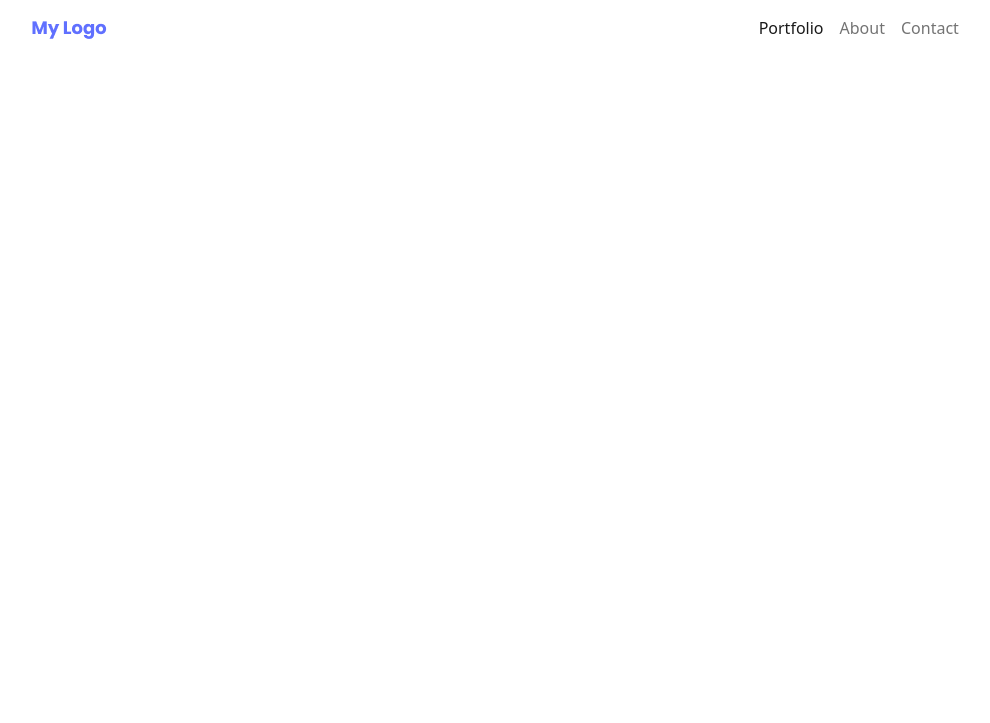
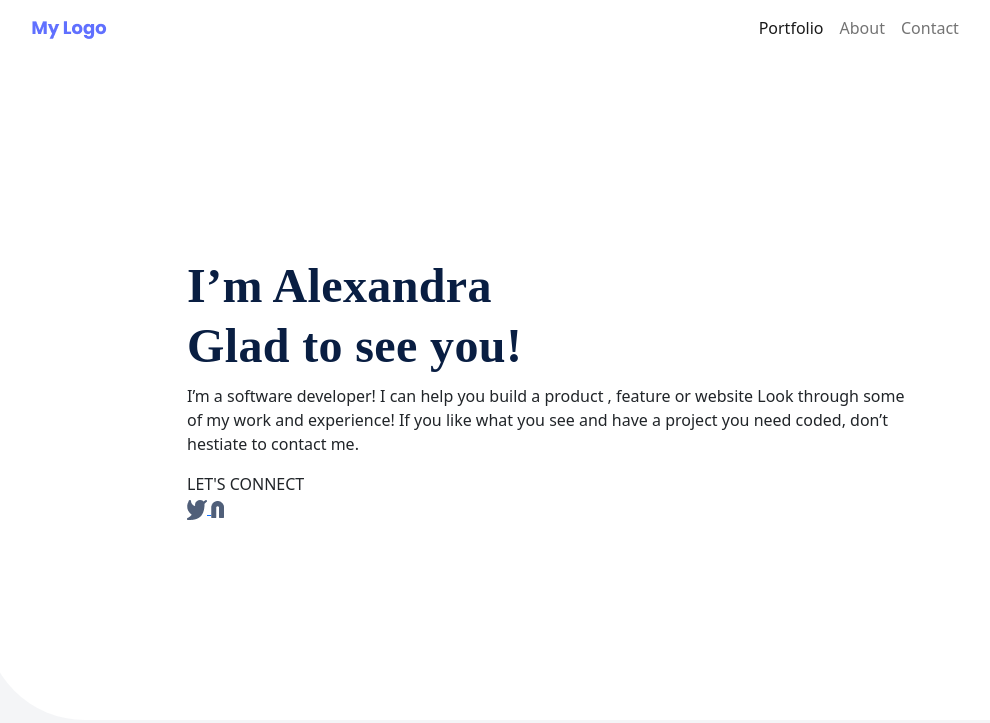
Before and after one commit to Ashe546/Botstrap, a plain HTML site: page index.html in a window 1280 px wide. Shown: the whole page, without its empty margins (85-1075 px from the left). Drawn offline with nearby package versions, Linux system fonts and the light colour scheme.

Commit message:
New changes Index.html

```diff
--- /dev/null
+++ b/css/styles.css
@@ -0,0 +1,17 @@
+body {
+ background-color: #f4f5f7;
+}
+
+.navbar {
+  background-color: #fff;
+}
+
+.header {
+  font-family: 'Poppins';
+  font-style: normal;
+  font-weight: 700;
+  font-size: 48px;
+  line-height: 60px;
+  letter-spacing: 0.37px;
+  color: #091E42;
+}
--- a/index.html
+++ b/index.html
@@ -6,7 +6,8 @@
     <meta name="viewport" content="width=device-width, initial-scale=1.0">
     <title>Document</title>
     <link href="https://cdn.jsdelivr.net/npm/bootstrap@5.1.3/dist/css/bootstrap.min.css" rel="stylesheet" integrity="sha384-1BmE4kWBq78iYhFldvKuhfTAU6auU8tT94WrHftjDbrCEXSU1oBoqyl2QvZ6jIW3" crossorigin="anonymous">
-</head>
+    <link rel="stylesheet" href="css/styles.css">
+  </head>
 <body>
 
     <nav class="navbar navbar-expand-lg navbar-light">
@@ -32,7 +33,34 @@
     </div>
   </div>
 </nav>
+<div class="container" style="background-color: #fff; border-bottom-left-radius: 100px;">
+  <div class="row" style="background-color: #fff; height: 200px;" >
 
+  </div>
+  <div class="row">
+    <div class="col-2"></div>
+    <div class="col-4"><h1 class ="header">I’m Alexandra
+      Glad to see you!</h1></div>
+    </div>
+  <div class="row">
+    <div class="col-2"></div>
+    <div class="col-8"><P>I’m a software developer! I can help you build a product , feature or website Look
+      through some of my work and experience!
+      If you like what you see and have a project you need coded, don’t hestiate to contact me.</P> </div>
+  </div>
+  <div class="row">
+    <div class="col-2"></div>
+    <div class="col-2"><a>LET'S CONNECT</a></div>
+  </div>
+  <div class="row">
+    <div class="col-2"></div>
+    <div class="col-1">
+     <a href="#"> <img src="./image/twitter.png" alt="Twitter icon"> </a>
+     <a href="#"> <img src="./image/Vector.png" alt="Vector icon" /> </a>
+    </div>
+  </div>
+  <div class="row" style="height: 200px;"></div>
+</div>
 
     <script src="https://cdn.jsdelivr.net/npm/bootstrap@5.1.3/dist/js/bootstrap.bundle.min.js" integrity="sha384-ka7Sk0Gln4gmtz2MlQnikT1wXgYsOg+OMhuP+IlRH9sENBO0LRn5q+8nbTov4+1p" crossorigin="anonymous"></script>
 </body>
```
Also changed, not shown: image/Vector.png (added), image/twitter.png (added).
